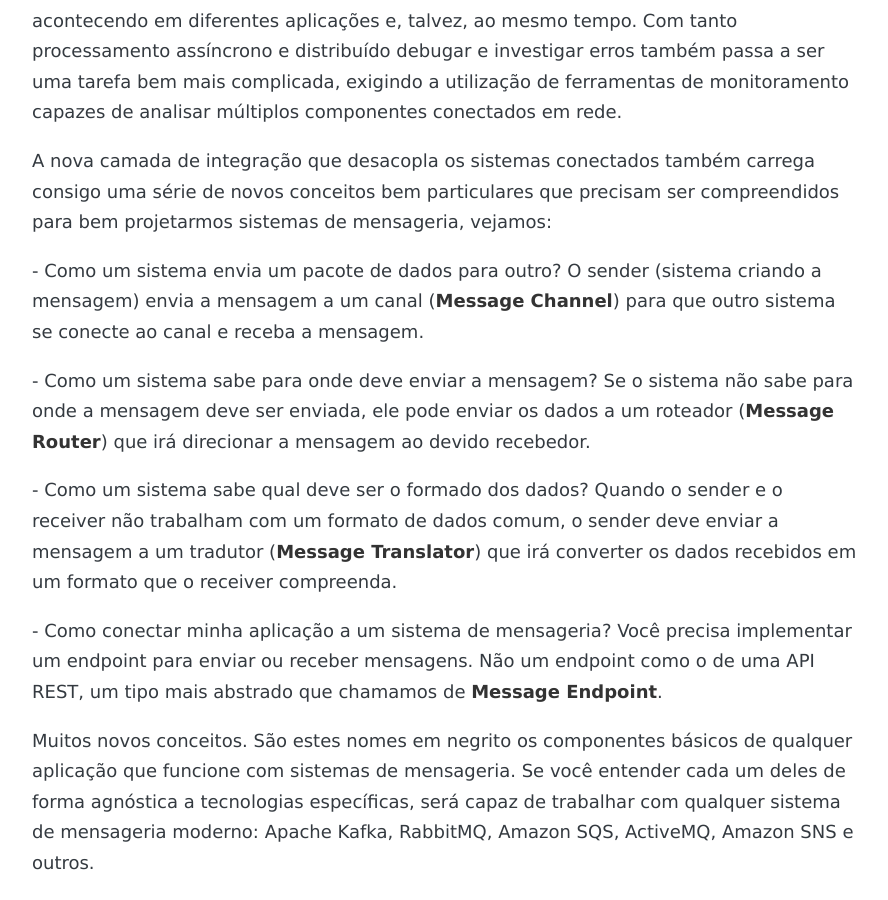
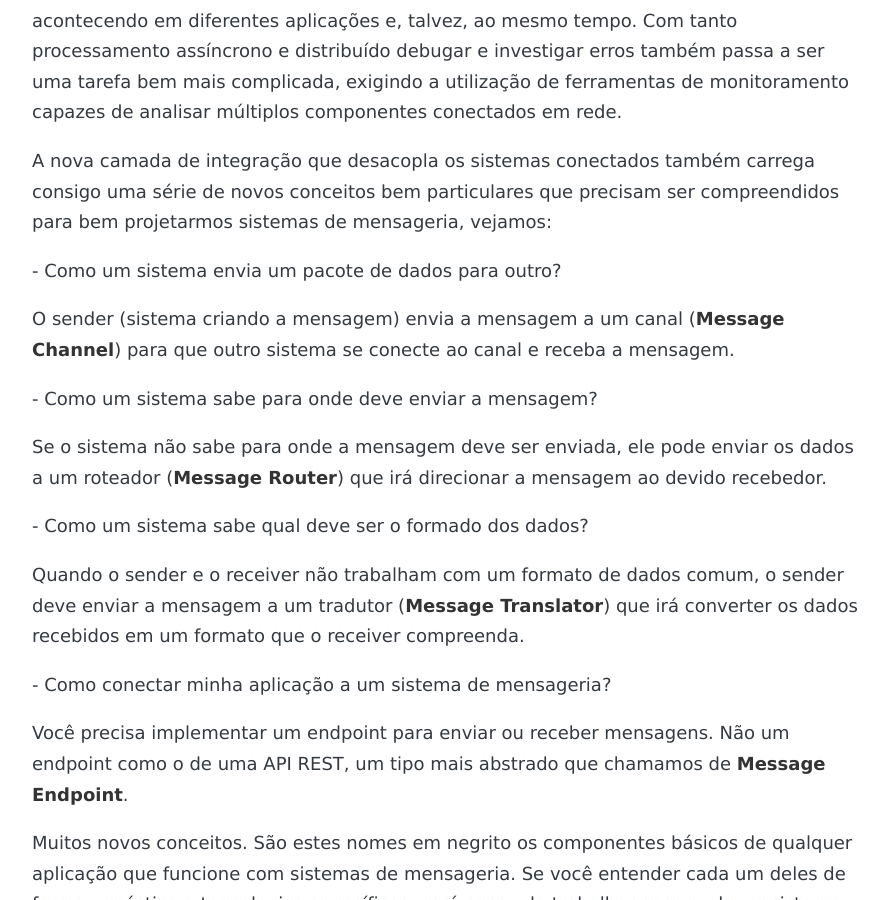
Before and after one commit to andreybleme/andreybleme.github.io, a Jekyll site: the page built from _posts/2019-05-11-sistemas-de-mensageria.markdown, in a window 1280 px wide and 900 px high, scrolled down 7308 px. Shown: the whole window, without its empty margins (194-1082 px from the left). Built offline with Jekyll 4.4.1, drawn with Linux system fonts in a browser that asks for light colours; nearby versions of some CDN libraries; some web fonts are replaced; comment, search, counter and statistics services are not loaded.

Commit message:
fix wrong subtitle height

```diff
--- a/_posts/2019-05-11-sistemas-de-mensageria.markdown
+++ b/_posts/2019-05-11-sistemas-de-mensageria.markdown
@@ -97,15 +97,22 @@
 A nova camada de integração que desacopla os sistemas conectados também carrega consigo uma série de novos conceitos bem particulares que precisam ser compreendidos para bem projetarmos sistemas de mensageria, vejamos:
 
 \- Como um sistema envia um pacote de dados para outro?
+
 O sender (sistema criando a mensagem) envia a mensagem a um canal (**Message Channel**) para que outro sistema se conecte ao canal e receba a mensagem.
 
+
 \- Como um sistema sabe para onde deve enviar a mensagem?
+
+
 Se o sistema não sabe para onde a mensagem deve ser enviada, ele pode enviar os dados a um roteador (**Message Router**) que irá direcionar a mensagem ao devido recebedor.
 
 \- Como um sistema sabe qual deve ser o formado dos dados?
+
  Quando o sender e o receiver não trabalham com um formato de dados comum, o sender deve enviar a mensagem a um tradutor (**Message Translator**) que irá converter os dados recebidos em um formato que o receiver compreenda.
 
+
 \- Como conectar minha aplicação a um sistema de mensageria?
+
 Você precisa implementar um endpoint para enviar ou receber mensagens. Não um endpoint como o de uma API REST, um tipo mais abstrado que chamamos de **Message Endpoint**.
 
 Muitos novos conceitos. São estes nomes em negrito os componentes básicos de qualquer aplicação que funcione com sistemas de mensageria. Se você entender cada um deles de forma agnóstica a tecnologias específicas, será capaz de trabalhar com qualquer sistema de mensageria moderno: Apache Kafka, RabbitMQ, Amazon SQS, ActiveMQ, Amazon SNS e outros.
@@ -113,7 +120,7 @@
 Componentes básicos de um sistema de mensageria
 ----
 
-## Channel
+### Channel
 
 Uma aplicação não envia uma nova mensagem de forma aleatória a um sistema de mensageria esperando que ela mágicamente seja entregue ao sistema de destino. Como vimos, a aplicação envia os dados a um canal de mensagens, este canal de mensagens tem um nome, e o sistema que deseja receber uma mensagem deve conhecer o nome que identifica este canal. Imagine um sistema A que receba os dados de compra de um cliente e deve enviar estes dados ao sistema B para que este, envie um email notificando o cliente que a compra foi recebida e está sendo processada. O sistema A deve criar uma mensagem contendo os dados da compra, e enviar a mensagem ao canal "email.selling". O sistema B deve escutar mensagens disponíveis no canal "email.selling" e assim que encontrar, realizar o processamento (no caso, enviar o email contendo os dados presentes na mensagem).
 
@@ -124,7 +131,7 @@
 Por último, os canais de mensagem podem ser básicamente de dois tipos: **Point-to-Point Channels** ou **Publish-Subscribe Channels**. Talvez em outro post podemos discutir seus detalhes e casos de utilização, mas de forma resumida: um canal Point-to-Point garante que uma mensagem recebida é entregue a um único sistema consumidor. Por outro lado, um canal do tipo Publish-Subscribe possui um único ponto de entrada por onde recebe mensagens e entrega a mesma mensagem a vários sistemas interessados. Canais Publish-Subscribe são comumente utilizados para enviar notificações push a apps instalados em diferentes celulares por exemplo.
 
 
-## Message
+### Message
 
 Entendemos que um canal de mensagens é como um cano por onde trafégam os dados. Diferente de um cano no mundo real por onde a água passa de forma contínua, um canal de mensagem transmite unidades de dados em forma de registros, objetos e etc. A cada uma destas unidades trafegando por um canal damos o nome de mensagem.
 
@@ -140,7 +147,7 @@
 
 Para sistemas de mensageria todas as mensagens são iguais: um cabeçalho e um corpo contendo dados que devem ser entres a seu destino. No entanto, para nós desenvolvedores existem de forma geral três tipos de mensagem. **Command Message**: utilizada para invocar funções em outros sistemas. Lembra do RPC? Sistemas de mensageria modernos utilizam Command Messages para simular uma chamada remota, [o RabbitMQ por exemplo funciona assim](https://www.rabbitmq.com/tutorials/tutorial-six-python.html). **Document Message**: tipo mais comum, utilizado quando queremos simplesmente enviar um dado de um sistema pra outro. **Event Message**: mensagens desse tipo são utilizadas para notificar outras aplicações de uma mudança. Lembra do famigerado [Event Sourcing](https://eventuate.io/whyeventsourcing.html)? Utiliza mensagens desse tipo, sem mistério.
 
-## Endpoint
+### Endpoint
 
 A aplicação que envia mensagens e o sistema de mensageria são componentes separados. Um sistema de mensageria é um tipo de servidor que recebe e responde a requests, tem seus próprios recursos e é executado em um ambiente isolado. Um sistema que utiliza mensagens por outro lado pode ser considerado um cliente deste servidor. Clientes precisam de uma forma de se conectar a seu servidor, para isso sistemas de mensageria fornecem APIs específicas.
 
```
